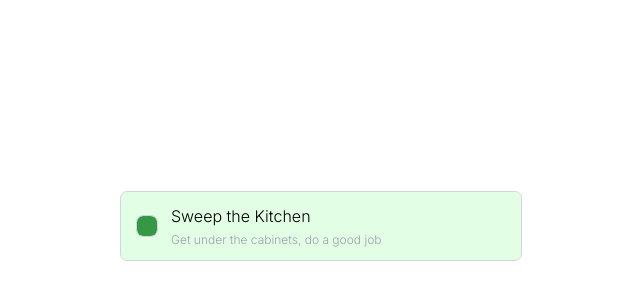
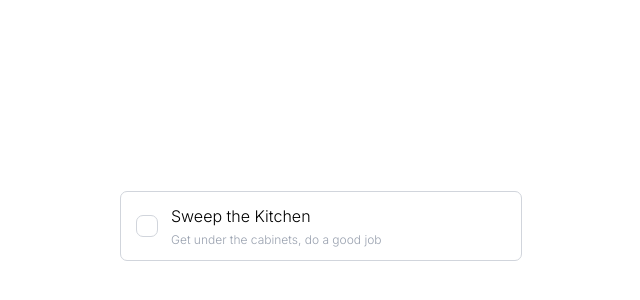
Before and after one commit to HarStu/styling-project, a React (Vite) app: page / in a window 1280 px wide. Shown: the part 174-474 px from the top of the page, without its empty margins (319-959 px from the left). Built offline with nearby package versions, Linux system fonts and the light colour scheme.

Commit message:
Implement clickable check

```diff
--- a/src/App.tsx
+++ b/src/App.tsx
@@ -7,20 +7,23 @@ type TaskData = {
   id: number,
   title: String
   description: String
-  checked: Boolean
+  initialCheck: Boolean
 }
 
 type TaskProps = {
   taskData: TaskData
 }
-function Task({taskData: {title, description, checked}}: TaskProps) {
+function Task({taskData: {title, description, initialCheck}}: TaskProps) {
+  const [check, setCheck] = useState(initialCheck)
+
+  const toggleCheck = () => setCheck(!check);
 
   const baseBgStyle = "flex items-center pl-2 flex-row outline outline-gray-300 rounded-md w-100 py-3"
   const baseBtStyle = "flex outline outline-gray-300 w-5 h-5 mx-2 rounded-md"
 
   return (
-    <div className={clsx(baseBgStyle, checked && " bg-bgGreen")}>
-      <span className={clsx(baseBtStyle, checked && " bg-selectGreen")} />
+    <div className={clsx(baseBgStyle, check && " bg-bgGreen")}>
+      <span onClick={toggleCheck} className={clsx(baseBtStyle, check && " bg-selectGreen")} />
       <span className="font-[Inter] font-light space-y-1 mx-1.5">
         <p className="text-s">{title}</p>
         <p className="text-gray-400 text-xs">{description}</p>
@@ -30,7 +33,6 @@ function Task({taskData: {title, description, checked}}: TaskProps) {
 }
 
 function App() {
-  const [checked, setChecked] = useState(true)
 
   const taskData = {
     id: 1,
```
